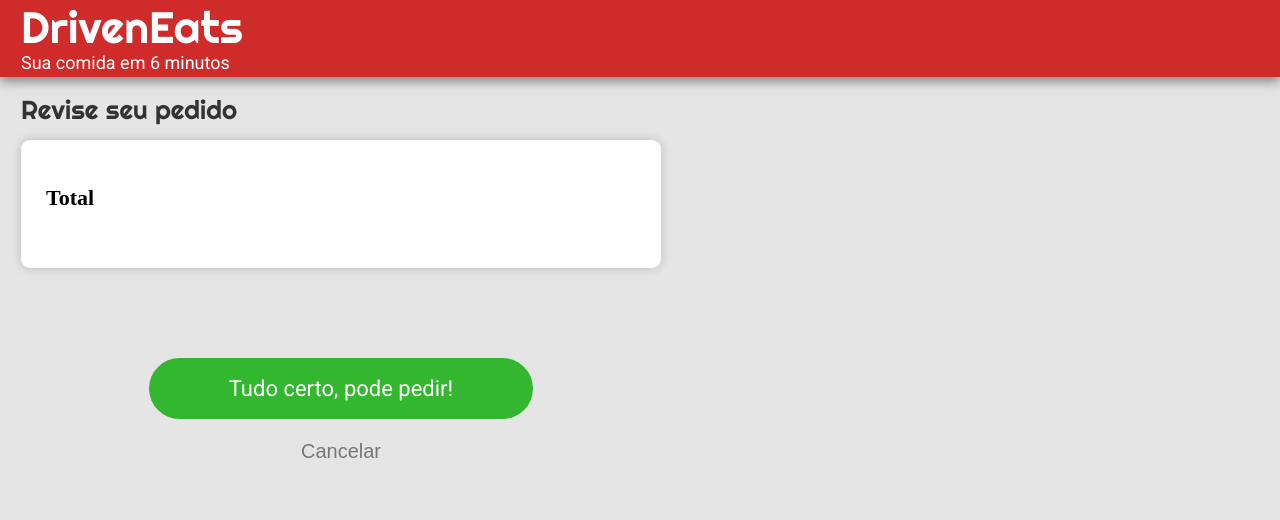
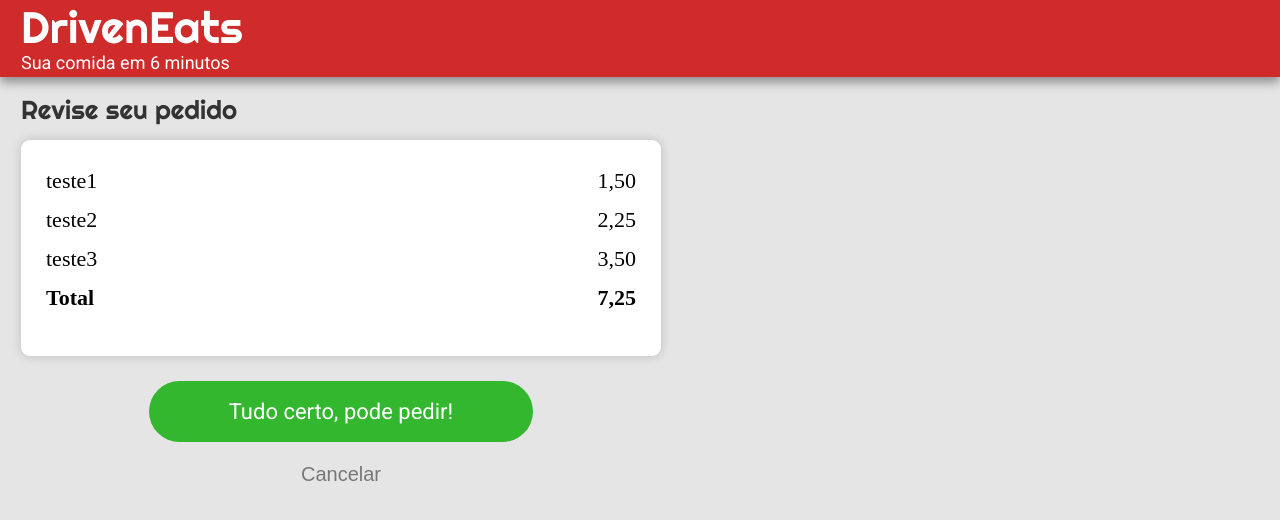
Before and after one commit to Nello-Moreira/Projeto08_DrivenEats_React, a React (Create React App) app: page /review in a window 1280 px wide. Shown: the top 520 px of the page. Built offline with nearby package versions, Linux system fonts and the light colour scheme.

Commit message:
changed project structure and added some state hooks

```diff
--- a/src/components/App.js
+++ b/src/components/App.js
@@ -1,8 +1,6 @@
 import Header from "./Header";
-import HomePage from "./HomePage";
-import ReviewOrderButton from './ReviewOrderButton';
-import ReviewPage from "./ReviewPage";
-import OrderButtonsContainer from "./OrderButtonsContainer";
+import HomePage from "./homePageComponents/HomePage";
+import ReviewPage from "./reviewPageComponents/ReviewPage";
 import {
     BrowserRouter as Router,
     Switch,
@@ -18,15 +16,13 @@ export default function App() {
                 <Switch>
                     <Route exact path="/">
                         <>
-                            <HomePage />
-                            <ReviewOrderButton redirectTo="/review" />
+                            <HomePage redirectTo="/review"/>
                         </>
                     </Route>
 
                     <Route path="/review">
                         <>
-                            <ReviewPage />
-                            <OrderButtonsContainer redirectTo="/" />
+                            <ReviewPage redirectTo="/"/>
                         </>
                     </Route>
                 </Switch>
--- a/src/components/ReviewOrderButton.js
+++ /dev/null
@@ -1,13 +0,0 @@
-import { Link } from "react-router-dom";
-
-export default function ReviewOrderButton(props) {
-    return (
-        <div className="bottom-button-container">
-            <Link to={props.redirectTo} onClick={element => element.preventDefault()}>
-                <button className="confirmation-button disabled-button">
-                    Selecione itens das 3 categorias para fechar o pedido
-                </button>
-            </Link>
-        </div>
-    )
-}
--- a/src/components/ReviewPage.js
+++ /dev/null
@@ -1,29 +0,0 @@
-import SectionTitle from "./SectionTitle";
-
-export default function ReviewPage() {
-    return (
-        <div className="content">
-            <SectionTitle title={"Revise seu pedido"} />
-            <Bill />
-        </div>
-    )
-}
-
-function Bill() {
-    return (
-        <div className="bill-body">
-            <div className="items-names">
-                <p id="meal-name"></p>
-                <p id="drink-name"></p>
-                <p id="dessert-name"></p>
-                <p>Total</p>
-            </div>
-            <div className="items-prices">
-                <p id="meal-price"></p>
-                <p id="drink-price"></p>
-                <p id="dessert-price"></p>
-                <p id="total-cost"></p>
-            </div>
-        </div>
-    )
-}
--- a/src/components/HomePage.js
+++ b/src/components/homePageComponents/HomePage.js
@@ -1,4 +1,5 @@
-import Section from "./Section";
+import Section from "../sectionComponents/Section";
+import ReviewOrderButton from './ReviewOrderButton';
 
 const menu = [
     {
@@ -44,12 +45,13 @@ const menu = [
     }
 ];
 
-export default function HomePage() {
+export default function HomePage(props) {
     return (
         <>
             <div className="content">
                 {menu.map((section, key) => (<Section title={section.title} options={section.options} key={key} />))}
             </div>
+            <ReviewOrderButton redirectTo={props.redirectTo} />
         </>
     )
 }
--- /dev/null
+++ b/src/components/homePageComponents/ReviewOrderButton.js
@@ -0,0 +1,29 @@
+import React, { useState } from "react";
+import { Link } from "react-router-dom";
+
+export default function ReviewOrderButton(props) {
+    const [isEnabled, setIsEnabled] = useState(true);
+
+    return (
+        <div className="bottom-button-container">
+            <Button isEnabled={isEnabled} redirectTo={props.redirectTo}/>
+        </div>
+    )
+}
+
+function Button(props) {
+    if (props.isEnabled) {
+        return (
+            <Link to={props.redirectTo}>
+                <button className="confirmation-button enabled-button">
+                    Fechar pedido
+                </button>
+            </Link>
+        )
+    }
+    return (
+        <button className="confirmation-button disabled-button">
+            Selecione itens das 3 categorias para fechar o pedido
+        </button>
+    )
+}
--- a/src/components/Option.js
+++ b/src/components/optionComponents/Option.js
@@ -1,3 +1,6 @@
+import React, { useState } from "react";
+import Quantity from "./Quantity"
+
 export default function Option(props) {
     const option = {
         name: props.optionInfos.name,
@@ -5,24 +8,17 @@ export default function Option(props) {
         price: priceHandler(props.optionInfos.price),
         img: props.optionInfos.img
     }
+
+    const [isActive, setIsActive] = useState(false);
+
     return (
-        <li className="option">
+        <li className={isActive ? "option active" : "option"} onClick={() => { setIsActive(true); }}>
             <img src={option.img} alt="dessert option" />
             <p className="option-name">{option.name}</p>
             <p className="option-description">{option.description}</p>
             <p className="price">R$ {option.price}</p>
-            {props.active ? <Quantity/> : null}
+            {isActive ? <Quantity /> : null}
         </li>
-    )
-}
-
-function Quantity() {
-    return (
-        <div className="quantity-container hidden">
-            <button className="remove-button">-</button>
-            <p>0</p>
-            <button className="add-button">+</button>
-        </div>
     )
 }
 
--- /dev/null
+++ b/src/components/optionComponents/Quantity.js
@@ -0,0 +1,13 @@
+import React, { useState } from "react";
+
+export default function Quantity() {
+    const [value, setValue] = useState(1);
+
+    return (
+        <div className="quantity-container hidden">
+            <button className="remove-button" onClick={() => (value > 0 ? setValue(value - 1) : null)}>-</button>
+            <p>{value}</p>
+            <button className="add-button" onClick={() => (setValue(value + 1))}>+</button>
+        </div>
+    )
+}
--- /dev/null
+++ b/src/components/reviewPageComponents/ReviewPage.js
@@ -0,0 +1,43 @@
+import SectionTitle from "../sectionComponents/SectionTitle";
+import OrderButtonsContainer from "./OrderButtonsContainer";
+import React, { useState } from "react";
+
+export default function ReviewPage(props) {
+    const [items, setItems] = useState({
+        meal: { name: "teste1", price: "1,50" },
+        drink: { name: "teste2", price: "2,25" },
+        dessert: { name: "teste3", price: "3,50" }
+    });
+    return (
+        <div className="content">
+            <SectionTitle title={"Revise seu pedido"} />
+            <Bill items={items} />
+            <OrderButtonsContainer redirectTo={props.redirectTo} />
+        </div>
+    )
+}
+
+function Bill(props) {
+    const priceConverter = priceString => Number(priceString.replace(",", "."));
+    const getTotal = Object.keys(props.items)
+        .map(section => priceConverter(props.items[section].price))
+        .reduce((accumulator, currentValue) => accumulator + currentValue)
+        .toFixed(2).toString().replace(".", ",");
+
+    return (
+        <div className="bill-body">
+            <div className="items-names">
+                <p id="meal-name">{props.items.meal.name}</p>
+                <p id="drink-name">{props.items.drink.name}</p>
+                <p id="dessert-name">{props.items.dessert.name}</p>
+                <p>Total</p>
+            </div>
+            <div className="items-prices">
+                <p id="meal-price">{props.items.meal.price}</p>
+                <p id="drink-price">{props.items.drink.price}</p>
+                <p id="dessert-price">{props.items.dessert.price}</p>
+                <p id="total-cost">{getTotal}</p>
+            </div>
+        </div>
+    )
+}
--- a/src/components/Section.js
+++ b/src/components/sectionComponents/Section.js
@@ -1,12 +1,12 @@
 import SectionTitle from './SectionTitle'
-import Option from './Option'
+import Option from '../optionComponents/Option'
 
 export default function Section(props) {
     return (
         <section id={props.id} className="section">
             <SectionTitle title={props.title}/>
             <ul>
-                {props.options.map((option, key) => (<Option optionInfos = {option} active={false} key={key}/>))}
+                {props.options.map((option, key) => (<Option optionInfos = {option} key={key}/>))}
             </ul>
         </section>
     )
```
Also changed, not shown: src/components/reviewPageComponents/OrderButtonsContainer.js (renamed from src/components/OrderButtonsContainer.js), src/components/sectionComponents/SectionTitle.js (renamed from src/components/SectionTitle.js).
